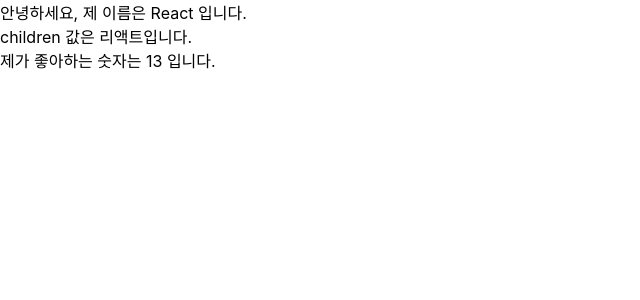
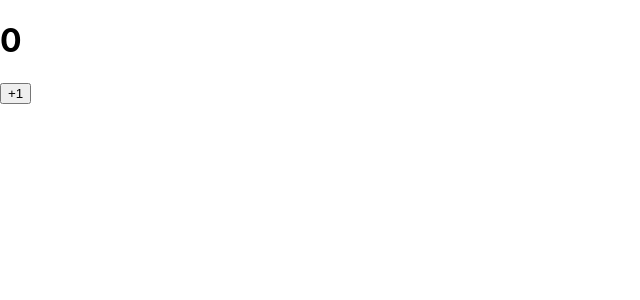
Before and after one commit to Youngpro95/reactBookStudy, a React (Create React App) app in the folder hello-react/: page / in a window 1280 px wide. Shown: the top 300 px of the page, without its empty margins (0-640 px from the left). Built offline with nearby package versions, Linux system fonts and the light colour scheme.

Commit message:
props study

```diff
--- a/hello-react/src/App.js
+++ b/hello-react/src/App.js
@@ -1,11 +1,13 @@
 import React, { Component } from "react";
 import "./App.css";
+import Counter from './Counter';
 import MyComponent from "./MyComponent";
 
 const App = () => {
-  return <MyComponent name="React" favoriteNumber={13}>
-    리액트
-  </MyComponent>
+  return <Counter />;
+  // <MyComponent name="React" favoriteNumber={13}>
+  //   리액트
+  // </MyComponent>
 };
 
 export default App;
--- /dev/null
+++ b/hello-react/src/Counter.js
@@ -0,0 +1,23 @@
+import React, { Component} from 'react';
+
+class Counter extends Component{
+  constructor(props){
+    super(props);
+    this.state = {
+      number : 0
+    }
+  }
+  render(){
+    const {number} = this.state;
+    return(
+      <div>
+        <h1>{number}</h1>
+        <button onClick={()=>{this.setState({number:number+1})}}>
+        +1
+        </button>
+      </div>
+    )
+  }
+}
+
+export default Counter;
--- a/hello-react/src/MyComponent.js
+++ b/hello-react/src/MyComponent.js
@@ -1,20 +1,34 @@
+import React, { Component } from 'react';
 import PropTypes from 'prop-types';
 
-const MyComponent = ({name,children,favoriteNumber}) => {
-  return <div>안녕하세요, 제 이름은 {name} 입니다.<br />
-  children 값은 {children}
-  입니다.<br />
-  제가 좋아하는 숫자는 {favoriteNumber} 입니다.
-  </div>;
-};
+class MyComponent extends Component{
+  static defaultProps = {
+    name : "기본 이름"
+  }
+  static propTypes = {
+    name: PropTypes.string,
+    favoriteNumber : PropTypes.number.isRequired
+  }
+  render(){
+    const { name, favoriteNumber, children } = this.props;
+  return (
+    <div>
+      안녕하세요, 제 이름은 {name} 입니다. <br />
+      children 값은 {children}
+      <br />
+      제가 좋아하는 숫자는 {favoriteNumber} 입니다.
+    </div>
+  )
+  }
+}
 
-MyComponent.defaultProps = {
-  name: "기본 이름",
-};
+// MyComponent.defaultProps = {
+//   name: "기본 이름",
+// };
 
-MyComponent.propTypes = {
-  name : PropTypes.string,
-  favoriteNumber : PropTypes.number.isRequired
-};
+// MyComponent.propTypes = {
+//   name : PropTypes.string,
+//   favoriteNumber : PropTypes.number.isRequired
+// };
 
 export default MyComponent;
```
